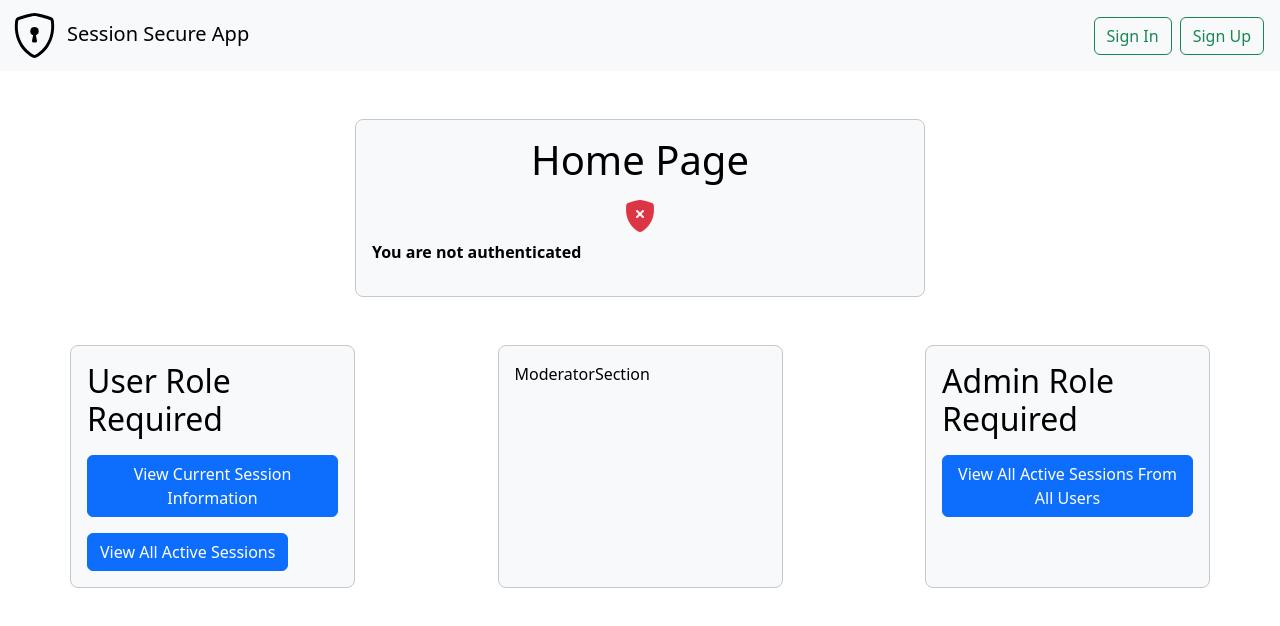
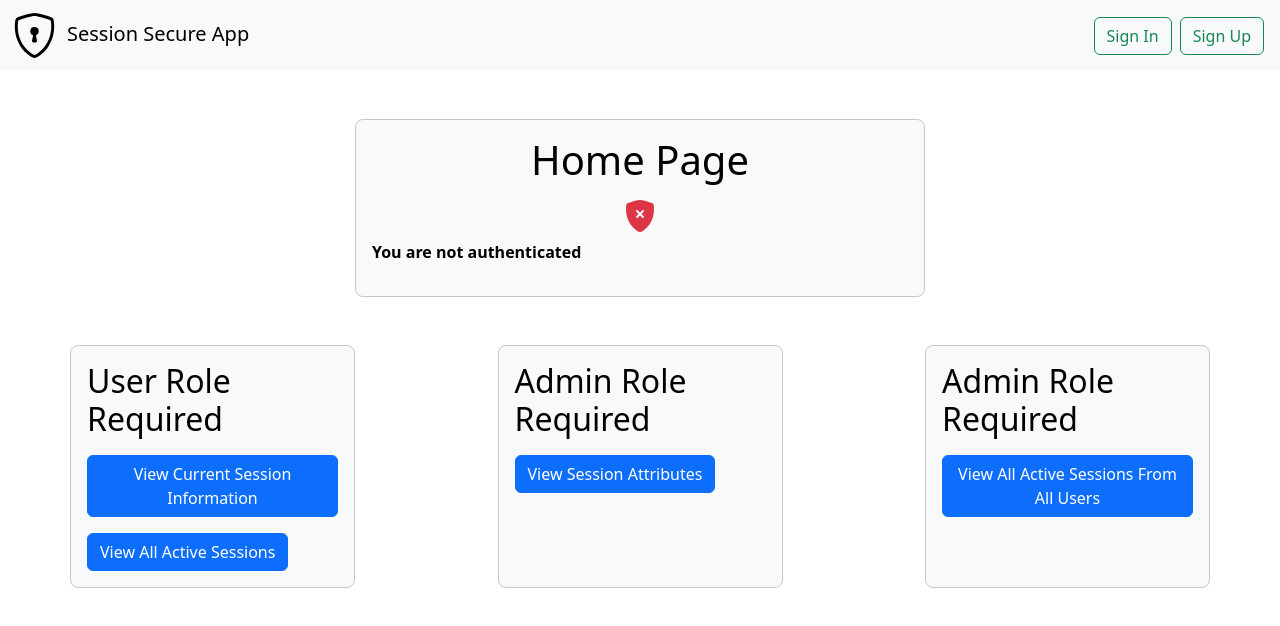
Before and after one commit to aboher/session_secure_app_frontend, a React (Vite) app: page / in a window 1280 px wide. Shown: the top 626 px of the page. Built offline with nearby package versions, Linux system fonts and the light colour scheme; no server answers.

Commit message:
Add moderator section

```diff
--- a/src/App.jsx
+++ b/src/App.jsx
@@ -15,6 +15,8 @@ import ChangePassword from "./pages/ChangePassword";
 import UserRoutes from "./pages/user/UserRoutes";
 import AdminRoutes from "./pages/admin/AdminRoutes";
 import RequireAdminAuth from "./components/RequireAdminAuth";
+import ModeratorRoutes from "./pages/moderator/ModeratorRoutes";
+import RequireModeratorAuth from "./components/RequireModeratorAuth";
 
 function App() {
   return (
@@ -28,6 +30,14 @@ function App() {
             <RequireAuth>
               <UserRoutes />
             </RequireAuth>
+          }
+        />
+        <Route
+          path="moderator/*"
+          element={
+            <RequireModeratorAuth>
+              <ModeratorRoutes />
+            </RequireModeratorAuth>
           }
         />
         <Route
--- /dev/null
+++ b/src/components/RequireModeratorAuth.jsx
@@ -0,0 +1,26 @@
+import { Navigate, useLocation } from "react-router-dom";
+import useAuth from "../hooks/useAuth";
+import Loading from "../pages/Loading";
+import { Role } from "../constants/enums";
+import UnableToAccessMessage from "../pages/UnableToAccessMessage";
+
+const RequireModeratorAuth = ({ children }) => {
+  const { isAuthenticated, session, loading } = useAuth();
+  const location = useLocation();
+
+  if (loading) {
+    return <Loading />;
+  }
+
+  return isAuthenticated ? (
+    session.roles.includes(Role.Moderator.value) ? (
+      children
+    ) : (
+      <UnableToAccessMessage roleNeeded={Role.Moderator.name} />
+    )
+  ) : (
+    <Navigate to="/signin" replace state={{ from: location }} />
+  );
+};
+
+export default RequireModeratorAuth;
--- a/src/pages/home/ModeratorSection.jsx
+++ b/src/pages/home/ModeratorSection.jsx
@@ -1,5 +1,12 @@
+import { Link } from "react-router-dom";
+
 export default function ModeratorSection() {
   return (
-    <div>ModeratorSection</div>
-  )
+    <>
+      <h2 className="mb-3">Admin Role Required</h2>
+      <Link to={"/moderator/attributes/"} className="btn btn-primary">
+        View Session Attributes
+      </Link>
+    </>
+  );
 }
--- /dev/null
+++ b/src/pages/moderator/Attributes.jsx
@@ -0,0 +1,3 @@
+export default function Attributes() {
+  return <div>Attributes</div>;
+}
--- /dev/null
+++ b/src/pages/moderator/ModeratorRoutes.jsx
@@ -0,0 +1,12 @@
+import { Route, Routes } from "react-router-dom";
+import NotFound from "../NotFound";
+import Attributes from "./Attributes";
+
+export default function ModeratorRoutes() {
+  return (
+    <Routes>
+      <Route path="attributes" element={<Attributes />} />
+      <Route path="*" element={<NotFound />} />
+    </Routes>
+  );
+}
```
